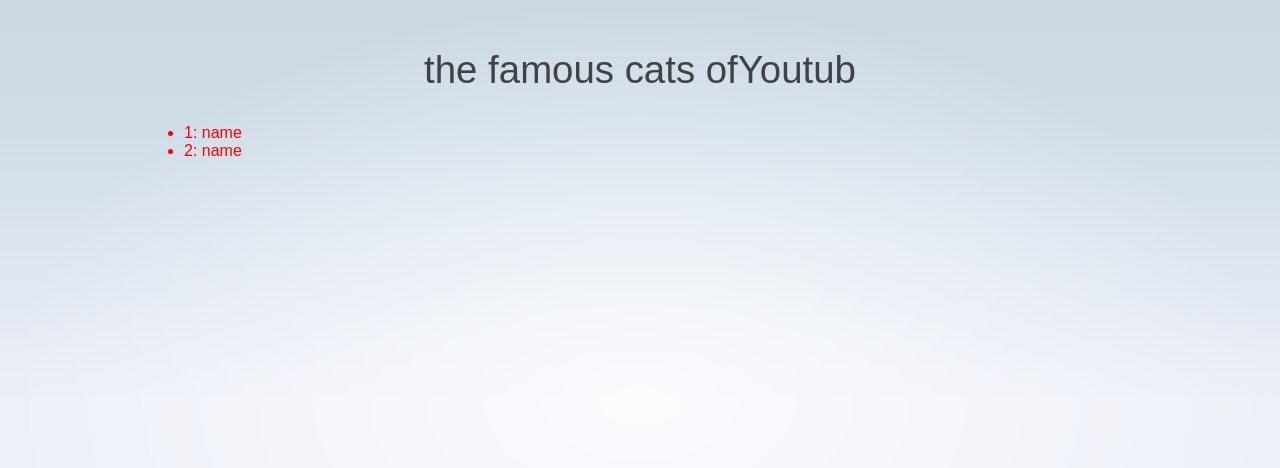
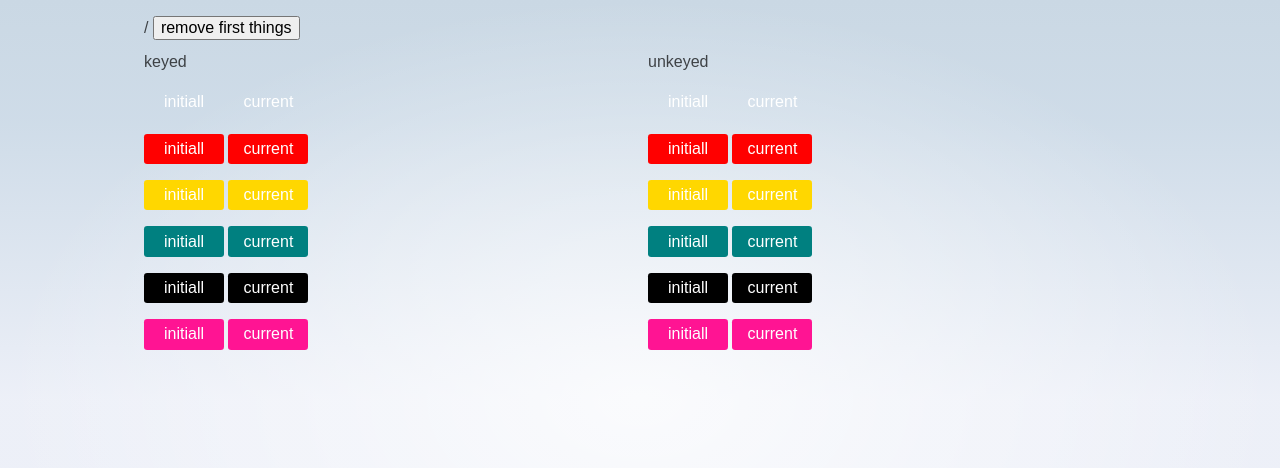
Before and after one commit to ShwetaMishra0101/svelte, a SvelteKit app in the folder new-app/: page / in a window 1280 px wide. Shown: the top 468 px of the page. Built offline with nearby package versions, Linux system fonts and the light colour scheme.

Commit message:
kyed each blocks

```diff
--- a/new-app/src/routes/Each.svelte
+++ b/new-app/src/routes/Each.svelte
@@ -1,4 +1,4 @@
-<script>
+<!-- <script>
     let cats = [
         {id:1, name:"masai"},
         {id:2, name:"svelte"}
@@ -20,4 +20,42 @@
     li{
         color: red;
     }
-</style>
+</style> -->/
+
+
+
+<script>
+    import Things from "./Things.svelte";
+
+    let things = [
+        {id:1, color: 'darlblue'},
+        {id:2, color:'red'},
+        {id:3, color: 'gold'},
+        {id:4,  color:'teal'},
+        {id:5, color: 'black'},
+        {id:6, color: 'deeppink'}
+    ]
+
+    const handleClick = () =>{
+        things = things.slice(1);
+
+    }
+</script>
+
+<button on:click={handleClick}> remove first things</button>
+
+<div style="display: grid; grid-template-columns: 1fr 1fr; grid-gap: 1em">
+    <div>
+        <h2>keyed</h2>
+        {#each things as thing (thing.id)}
+        <Things current={thing.color}/>
+        {/each}
+    </div>
+
+    <div>
+        <h2>unkeyed</h2>
+        {#each things as thing}
+            <Things current={thing.color}/>
+        {/each}
+    </div>
+</div>
--- /dev/null
+++ b/new-app/src/routes/Things.svelte
@@ -0,0 +1,22 @@
+<script>
+
+    export let current;
+    const initial = current;
+</script>
+
+<p>
+    <span style="background-color: {initial};">initiall</span>
+    <span style="background-color: {current};">current</span>
+</p>
+
+<style>
+    span{
+        display: inline-block;
+        padding: 0.2em 0.5em;
+        margin: 0 0.2em o.2em 0;
+        width: 4em;
+        text-align: center;
+        border-radius: 0.2em;
+        color: white;
+    }
+</style>
```
